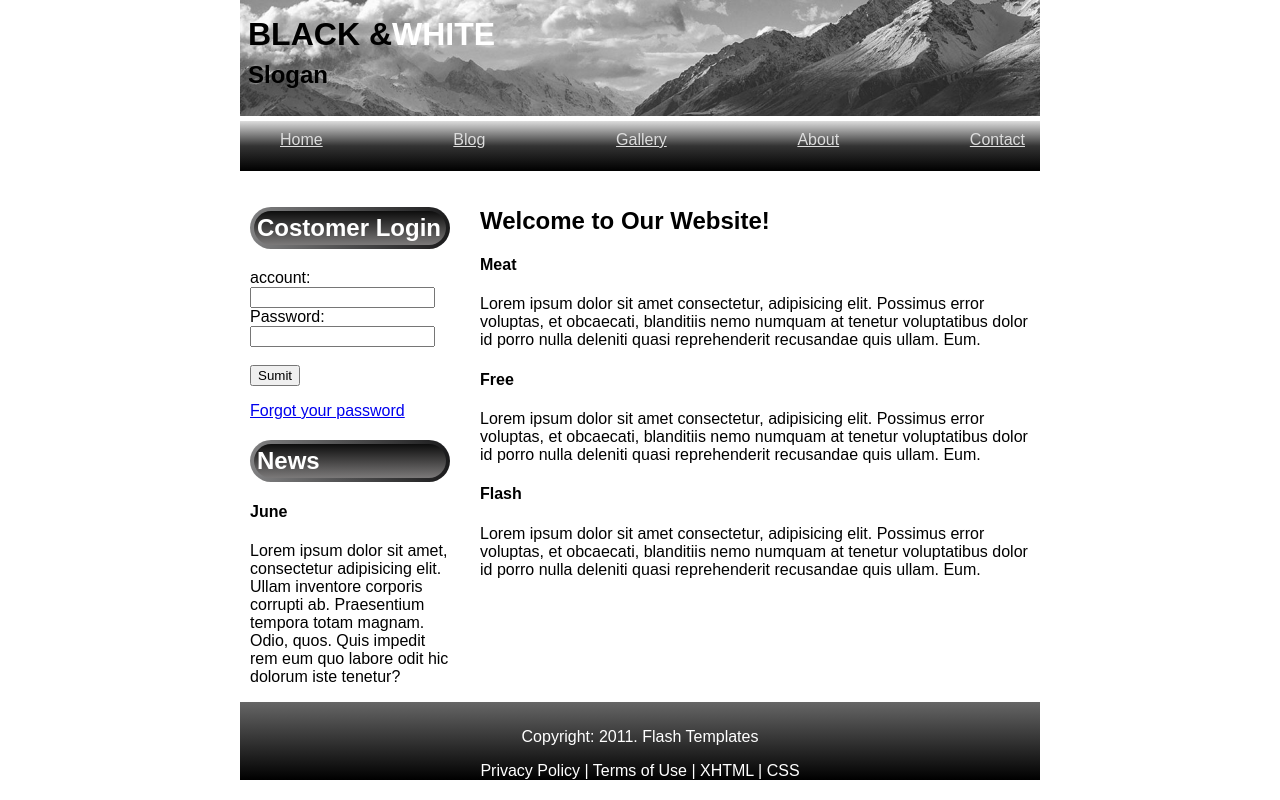
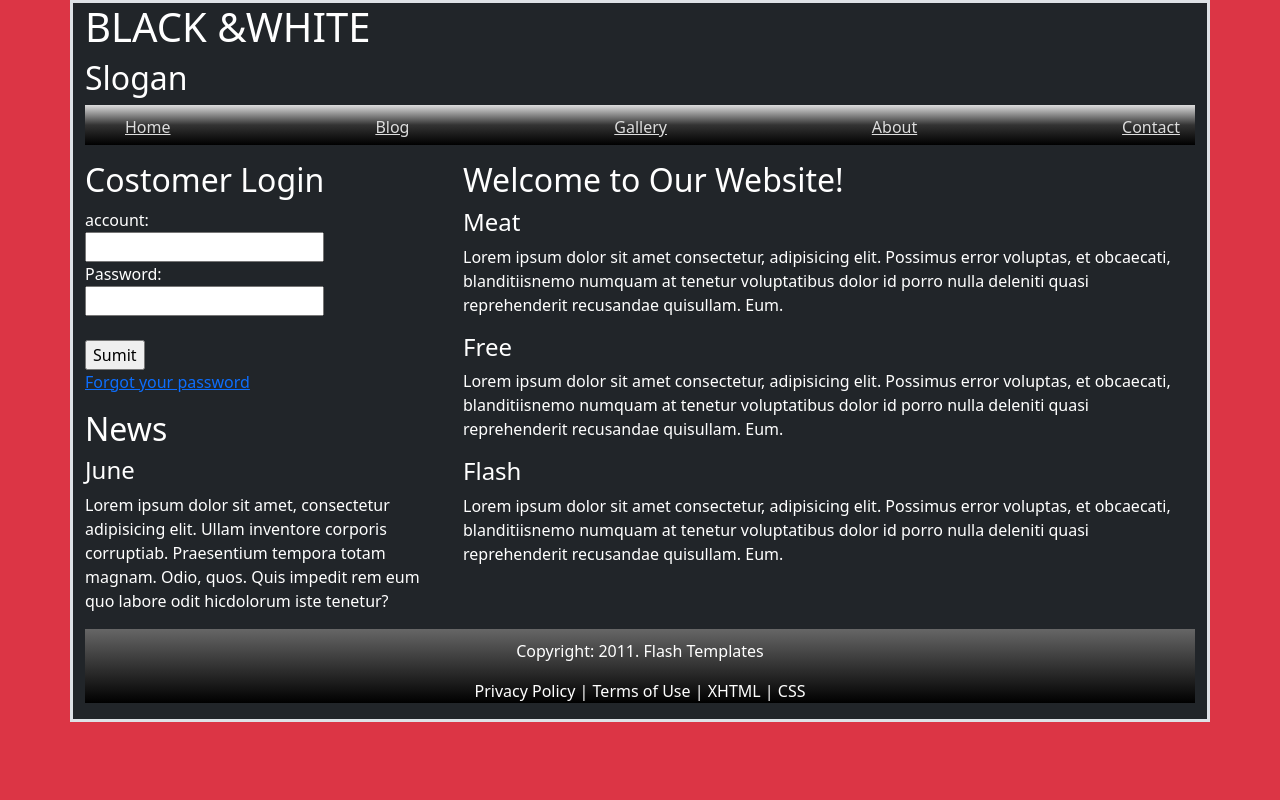
Before and after one commit to oooo6163/github, a plain HTML site: page Excise1.html in a window 1280 px wide. Drawn offline with nearby package versions, Linux system fonts and the light colour scheme.

Commit message:
20241011

```diff
--- a/Excise1.html
+++ b/Excise1.html
@@ -1,19 +1,27 @@
 <!DOCTYPE html>
 <html>
+
 <head>
     <meta charset="UTF-8">
     <meta name="viewport" content="width=device-width, initial-scale=1.0">
     <title>Black&White</title>
      <link rel="stylesheet" href="stylesheets/screen.css" type="text/css">
+    <!-- Latest compiled and minified CSS -->
+    <link href="https://cdn.jsdelivr.net/npm/bootstrap@5.1.1/dist/css/bootstrap.min.css" rel="stylesheet">
+    <!-- Latest compiled JavaScript -->
+    <script src="https://cdn.jsdelivr.net/npm/bootstrap@5.1.1/dist/js/bootstrap.bundle.min.js"></script>
 </head>
 
-<body>
-    <header id="header">
+<body class="bg-danger">
+    <div class="container bg-dark border border-3 text-white">
+        <header id="header ">
             <div id="Header">
                 <h1>BLACK &<span class="White">WHITE</span> </h1>
                 <h2>Slogan</h2>
             </div>
         </header>
+
+
         <menu id="menu">
             <hl>
                 <li><a href="#">Home</a></li>
@@ -24,8 +32,10 @@
             </hl>
         </menu>
 
-    <article id="content">
-        <div id="leftside">
+        <article class="row">
+            <div class="col-sm-12 col-md-4 ">
+                <div class="row">
+                    <div class="col-12">
                         <div id="login">
                             <h2 class="White">Costomer Login</h2>
                             <form action="">
@@ -37,25 +47,45 @@
                                 <p><a href="#">Forgot your password</a></p>
                             </form>
                         </div>
+                    </div>
+                    <div class="col-12">
                         <h2 class="White">News</h2>
                         <h4>June</h4>
-            <p>Lorem ipsum dolor sit amet, consectetur adipisicing elit. Ullam inventore corporis corrupti ab. Praesentium tempora totam magnam. Odio, quos. Quis impedit rem eum quo labore odit hic dolorum iste tenetur?</p>
+                        <p>Lorem ipsum dolor sit amet, consectetur adipisicing elit. Ullam inventore corporis
+                            corruptiab. Praesentium tempora totam magnam. Odio, quos. Quis impedit rem eum quo labore
+                            odit hicdolorum iste tenetur?</p>
                     </div>
-        <div id="rightside">
+                </div>
+            </div>
+
+
+
+
+
+            <div class="co-sm-12 col-md-8">
                 <h2>Welcome to Our Website!</h2>
                 <h4>Meat</h4>
-            <p>Lorem ipsum dolor sit amet consectetur, adipisicing elit. Possimus error voluptas, et obcaecati, blanditiis nemo numquam at tenetur voluptatibus dolor id porro nulla deleniti quasi reprehenderit recusandae quis ullam. Eum.</p>
+                <p>Lorem ipsum dolor sit amet consectetur, adipisicing elit. Possimus error voluptas, et obcaecati,
+                    blanditiisnemo numquam at tenetur voluptatibus dolor id porro nulla deleniti quasi reprehenderit
+                    recusandae quisullam. Eum.</p>
                 <h4>Free</h4>
-            <p>Lorem ipsum dolor sit amet consectetur, adipisicing elit. Possimus error voluptas, et obcaecati, blanditiis nemo numquam at tenetur voluptatibus dolor id porro nulla deleniti quasi reprehenderit recusandae quis ullam. Eum.</p>
+                <p>Lorem ipsum dolor sit amet consectetur, adipisicing elit. Possimus error voluptas, et obcaecati,
+                    blanditiisnemo numquam at tenetur voluptatibus dolor id porro nulla deleniti quasi reprehenderit
+                    recusandae quisullam. Eum.</p>
                 <h4>Flash</h4>
-            <p>Lorem ipsum dolor sit amet consectetur, adipisicing elit. Possimus error voluptas, et obcaecati, blanditiis nemo numquam at tenetur voluptatibus dolor id porro nulla deleniti quasi reprehenderit recusandae quis ullam. Eum.</p>
+                <p>Lorem ipsum dolor sit amet consectetur, adipisicing elit. Possimus error voluptas, et obcaecati,
+                    blanditiisnemo numquam at tenetur voluptatibus dolor id porro nulla deleniti quasi reprehenderit
+                    recusandae quisullam. Eum.</p>
             </div>
         </article>
+
+
 
         <div id="footer">
             <p>Copyright: 2011. Flash Templates </p>
             <p>Privacy Policy | Terms of Use | XHTML | CSS</p>
         </div>
+    </div>
 </body>
 
 </html>
--- a/stylesheets/screen.css
+++ b/stylesheets/screen.css
@@ -1,4 +1,4 @@
-body {
+/*body {
 	margin: 0 auto;
 	width: 800px;
 	padding: 0;
@@ -23,7 +23,7 @@ body {
 .nav {
 	background: linear-gradient(to top, #000000, #8d8d8d);
 	color: white;
-	/* Text color */
+	 Text color
 	display: flex;
 	list-style: none;
 	justify-content: center;
@@ -45,10 +45,7 @@ body {
 	text-decoration: underline;
 }
 
-.container {
-	display: flex;
-	margin: 0 0 0 5px;
-}
+
 
 .sidebar {
 	width: 25%;
@@ -118,6 +115,7 @@ body {
 	padding: 0 0 15px 0;
 	margin: 20px 0 0 0;
 }
+*/
 .White{
 	color: #ffffff;
 }
@@ -125,7 +123,7 @@ body {
 	background-image: url('../images/text.jpg');
 	background-size: cover;
 	background-position-y: center;
-	filter: grayscale(100%);
+	/*filter: grayscale(100%);	*/
 	padding: 8px;
 	height: 100px;
 
@@ -138,7 +136,7 @@ body {
 	margin-top: 0px;
 }
 #menu{
-	width: 745px;
+
 	height: 40px;
 	background: linear-gradient(#ddd,#333,#000);
 	list-style: none;
@@ -161,12 +159,12 @@ body {
 	background:linear-gradient(#000,#666);
 }
 #content{
-	width:800px;
+
 	background-color:#fff;
 }
 #leftside{
 	float:left;
-	width:200px;
+
 	padding-left:10px;
 }
 	#leftside h2 {
@@ -178,12 +176,13 @@ body {
 	}
 	#rightside{
 		float:left;
-		width:560px;
+		/*width:560px;
+		*/
 		margin-left:30px;
 	}
 #footer{
 	clear:both;
-	width:800px;
+
 	background:linear-gradient(#666,#000);
 	color:#fff;
 	text-align:center;
```
Lines whose indentation alone changed are shown as unchanged.
